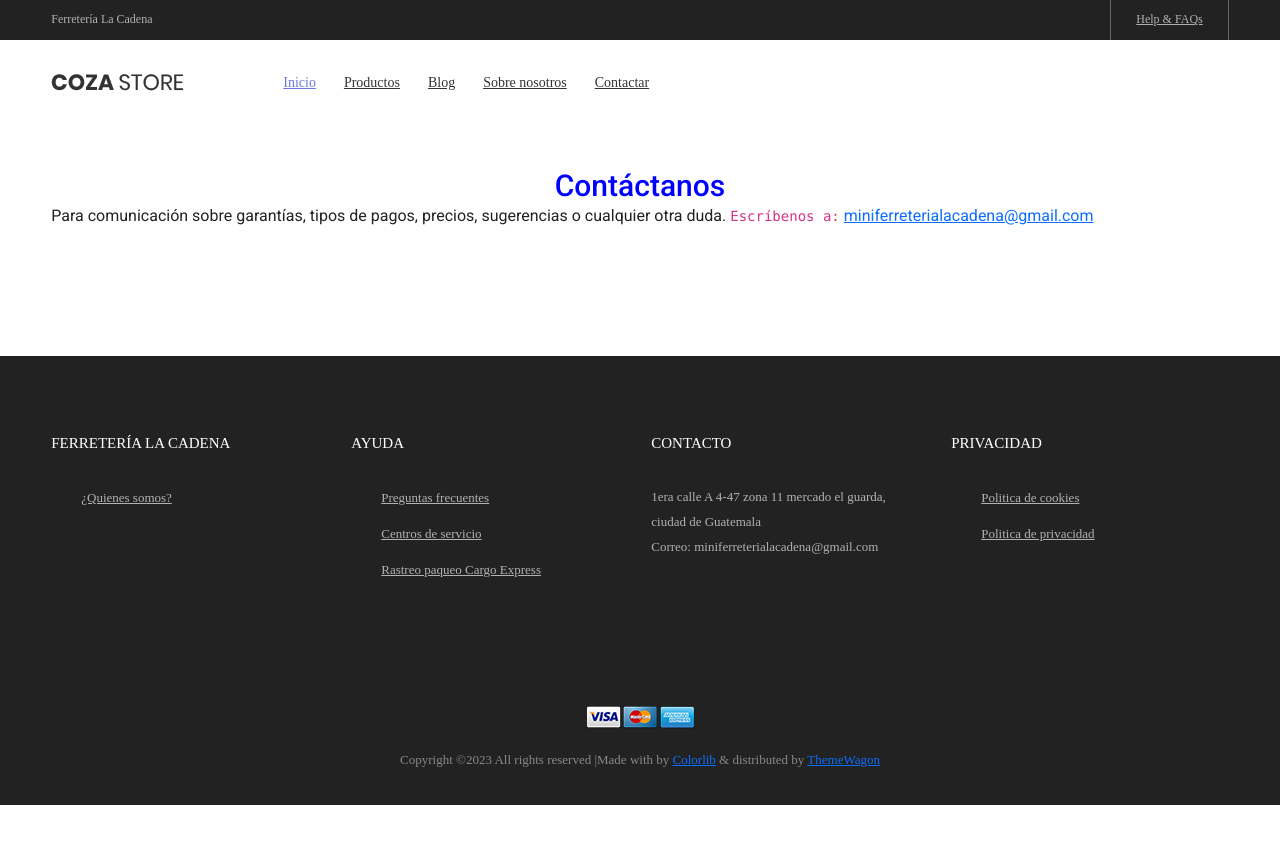
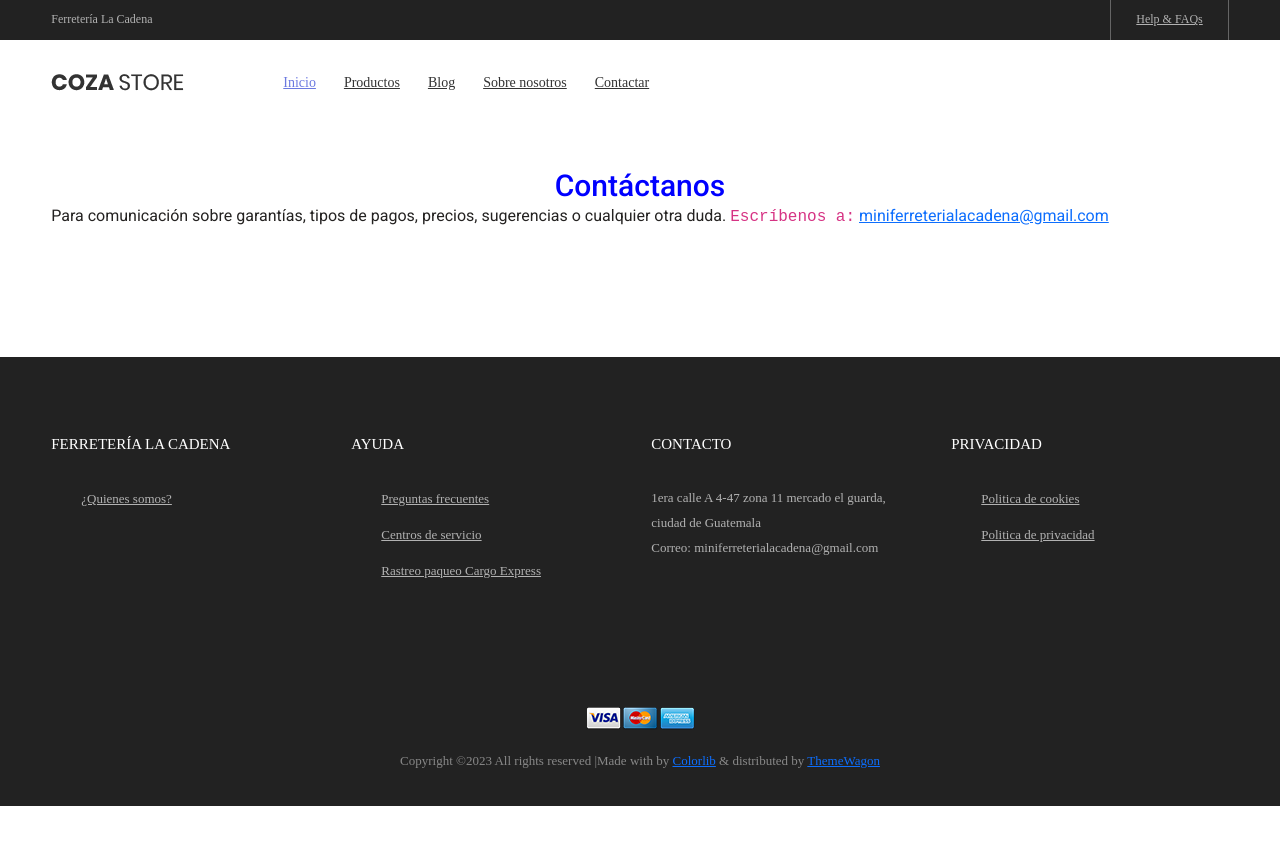
Before and after one commit to lacadenagt/new, a Jekyll site: the page built from contactar.md, in a window 1280 px wide. Shown: the top 845 px of the page. Built offline with Jekyll 4.4.1, drawn with Linux system fonts in a browser that asks for light colours.

Commit message:
Update head.html

```diff
--- a/_includes/head.html
+++ b/_includes/head.html
@@ -27,6 +27,8 @@
 	<!--link rel="stylesheet" type="text/css" href="vendor/bootstrap/css/bootstrap.min.css"-->
 	<link href="https://cdn.jsdelivr.net/npm/bootstrap@5.2.3/dist/css/bootstrap.min.css" rel="stylesheet" integrity="sha384-rbsA2VBKQhggwzxH7pPCaAqO46MgnOM80zW1RWuH61DGLwZJEdK2Kadq2F9CUG65" crossorigin="anonymous">
 
+	<link rel="stylesheet" type="text/css" href="assets/css/normalize.css">
+
 	<!--link rel="stylesheet" type="text/css" href="fonts/font-awesome-4.7.0/css/font-awesome.min.css">
 	<link rel="stylesheet" type="text/css" href="fonts/iconic/css/material-design-iconic-font.min.css">
 	<link rel="stylesheet" type="text/css" href="fonts/linearicons-v1.0.0/icon-font.min.css"-->
```
